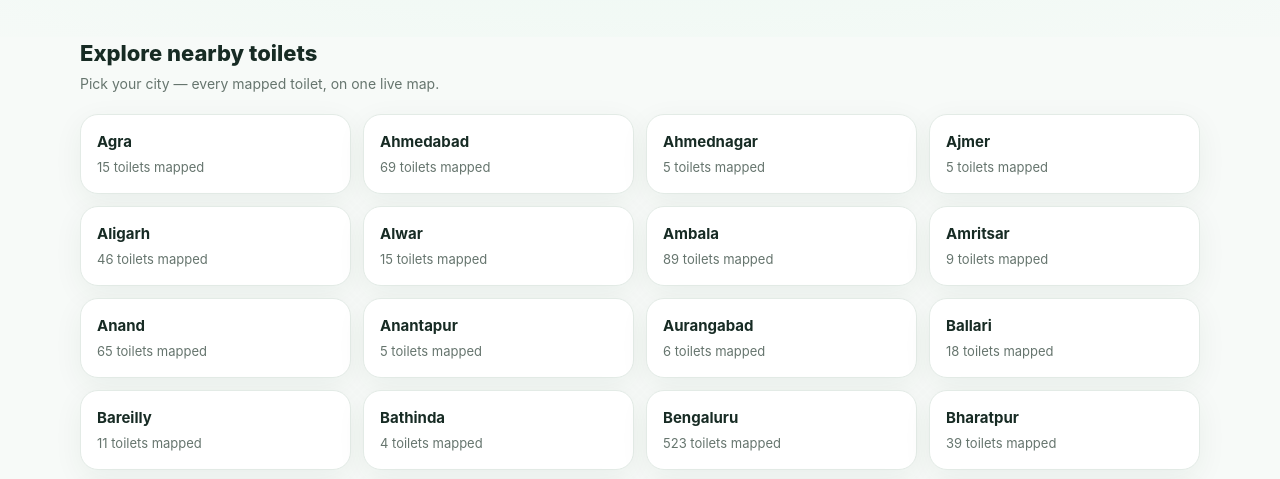
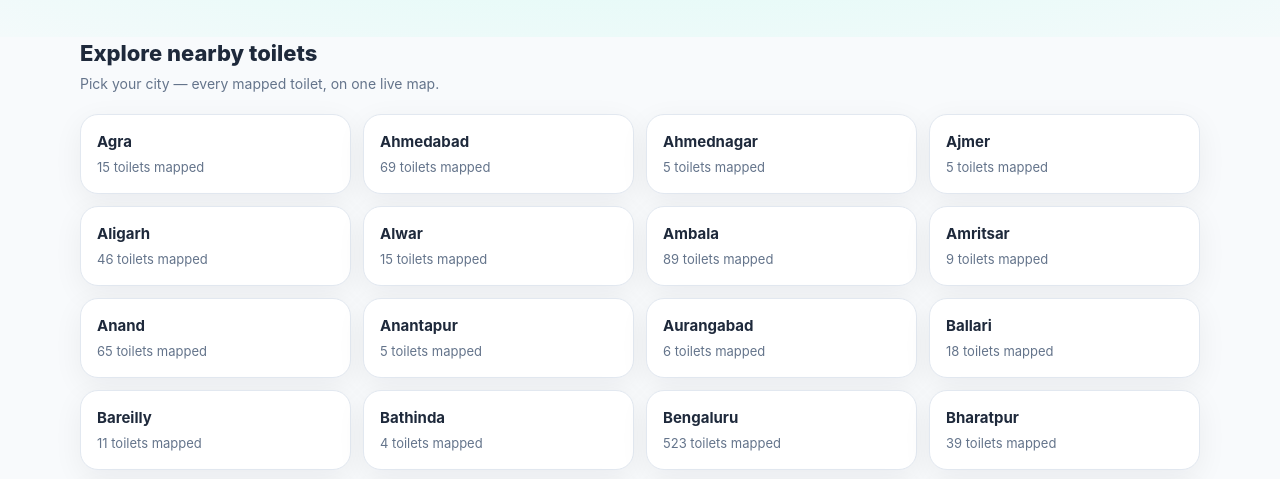
Before and after one commit to skmstudioservices-cyber/toiletsnearme, an Astro site: page / in a window 1280 px wide. Shown: the part 301-780 px from the top of the page. Built offline with nearby package versions, Linux system fonts and the light colour scheme; Astro itself is replaced by a stand-in of ours.

Commit message:
style: restore legacy teal and slate brand palette

```diff
--- a/src/styles/global.css
+++ b/src/styles/global.css
@@ -1,13 +1,13 @@
 @import "tailwindcss";
 
 @theme {
-  --color-green: #087f5b;
-  --color-green-dark: #065f46;
-  --color-mint: #e7f8ef;
-  --color-bg: #f7faf8;
-  --color-ink: #172b24;
-  --color-muted: #66756e;
-  --color-line: #e3ebe6;
+  --color-green: #0d9488;
+  --color-green-dark: #0f766e;
+  --color-mint: #ccfbf1;
+  --color-bg: #f8fafc;
+  --color-ink: #1e293b;
+  --color-muted: #64748b;
+  --color-line: #e2e8f0;
   --radius-card: 18px;
   --font-sans: Inter, system-ui, -apple-system, "Segoe UI", sans-serif;
 }
@@ -30,7 +30,7 @@ a { color: inherit; text-decoration: none; }
   background: #fff;
   border: 1px solid var(--color-line);
   border-radius: var(--radius-card);
-  box-shadow: 0 8px 30px rgba(20,60,40,.06);
+  box-shadow: 0 8px 30px rgba(15,23,42,.06);
 }
 
 #map { height: 420px; border-radius: var(--radius-card); z-index: 0; }
```
